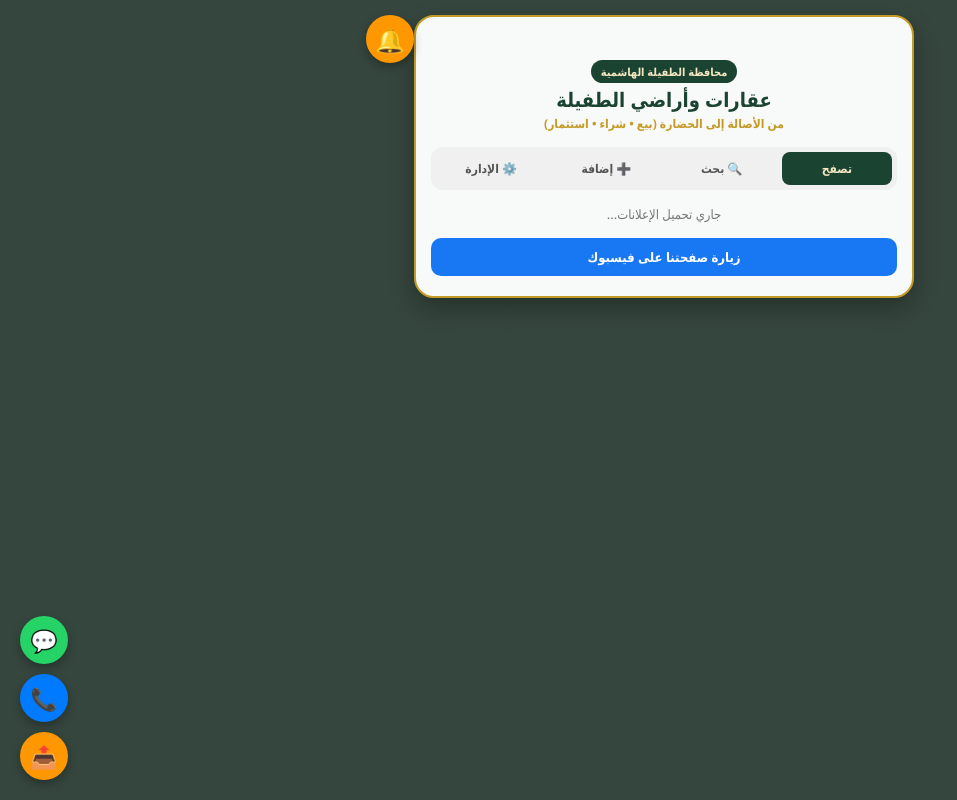
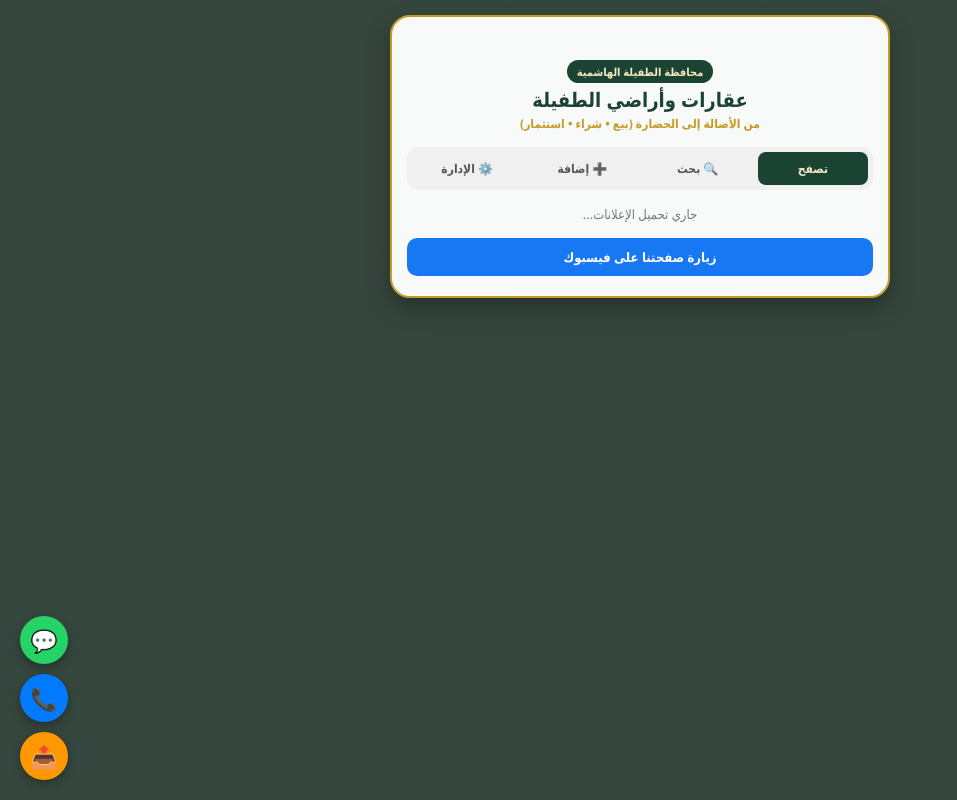
Before and after one commit to mrcourses04-star/Tafylah-aqarat-, a plain HTML site: page index.html in a window 1280 px wide. Shown: the whole page, without its empty margins (0-957 px from the left). Drawn offline with Linux system fonts and the light colour scheme; no server answers.

Commit message:
Update index.html

```diff
--- a/index.html
+++ b/index.html
@@ -515,12 +515,6 @@
     }
   });
 </script>
-    <!-- زر جرس الإشعارات المنسق -->
-<button onclick="OneSignal.registerForPushNotifications();"
-        style="background: #ff9800; color: white; width: 48px; height: 48px; border-radius: 50%; border: none; display: flex; align-items: center; justify-content: center; box-shadow: 0 4px 10px rgba(0,0,0,0.3); cursor: pointer; font-size: 24px; margin-bottom: 10px;"
-        title="اشترك في التنبيهات">
-  🔔
-</button>
 
 
  <!-- شريط الأزرار السريعة: اتصال + واتساب + مشاركة -->
```
